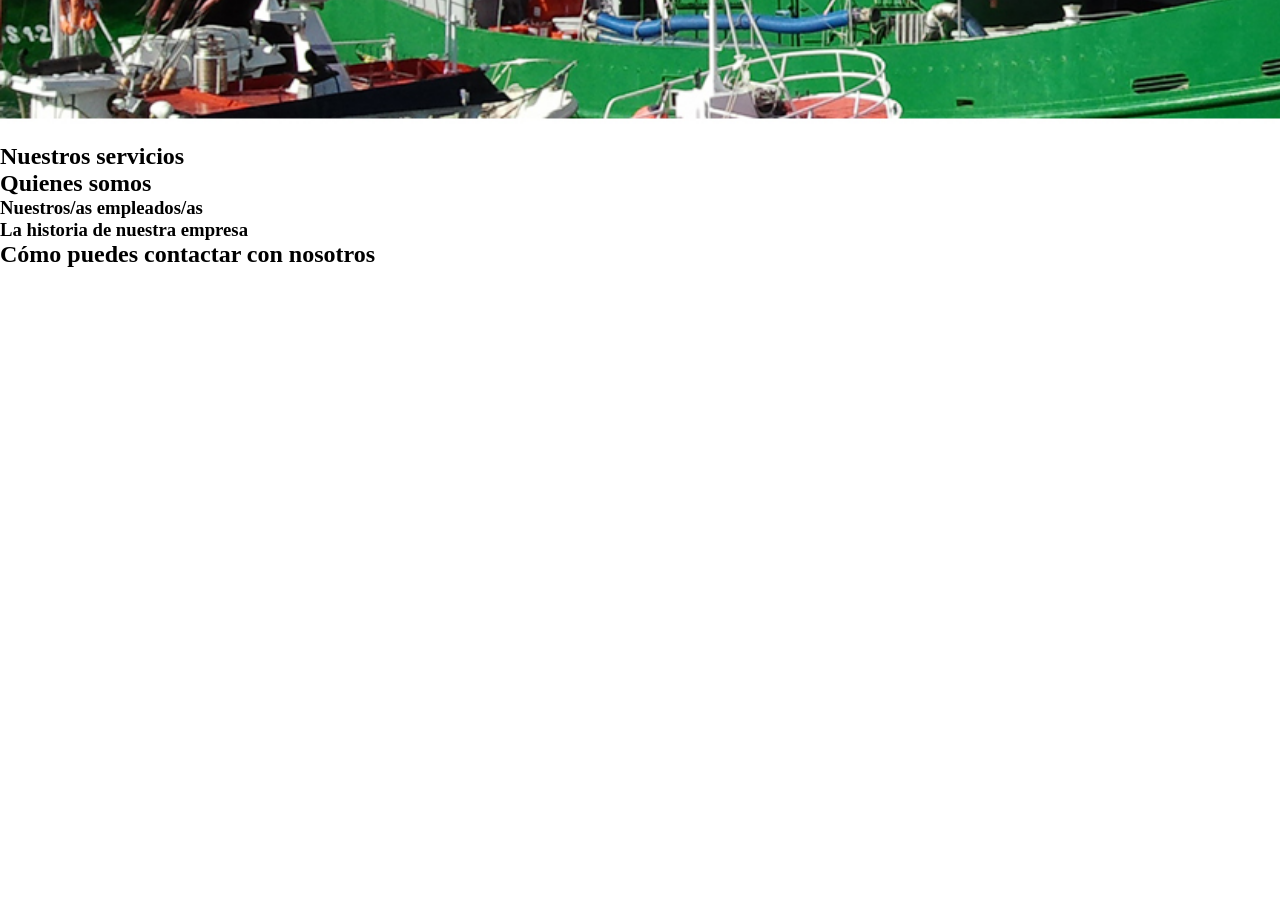
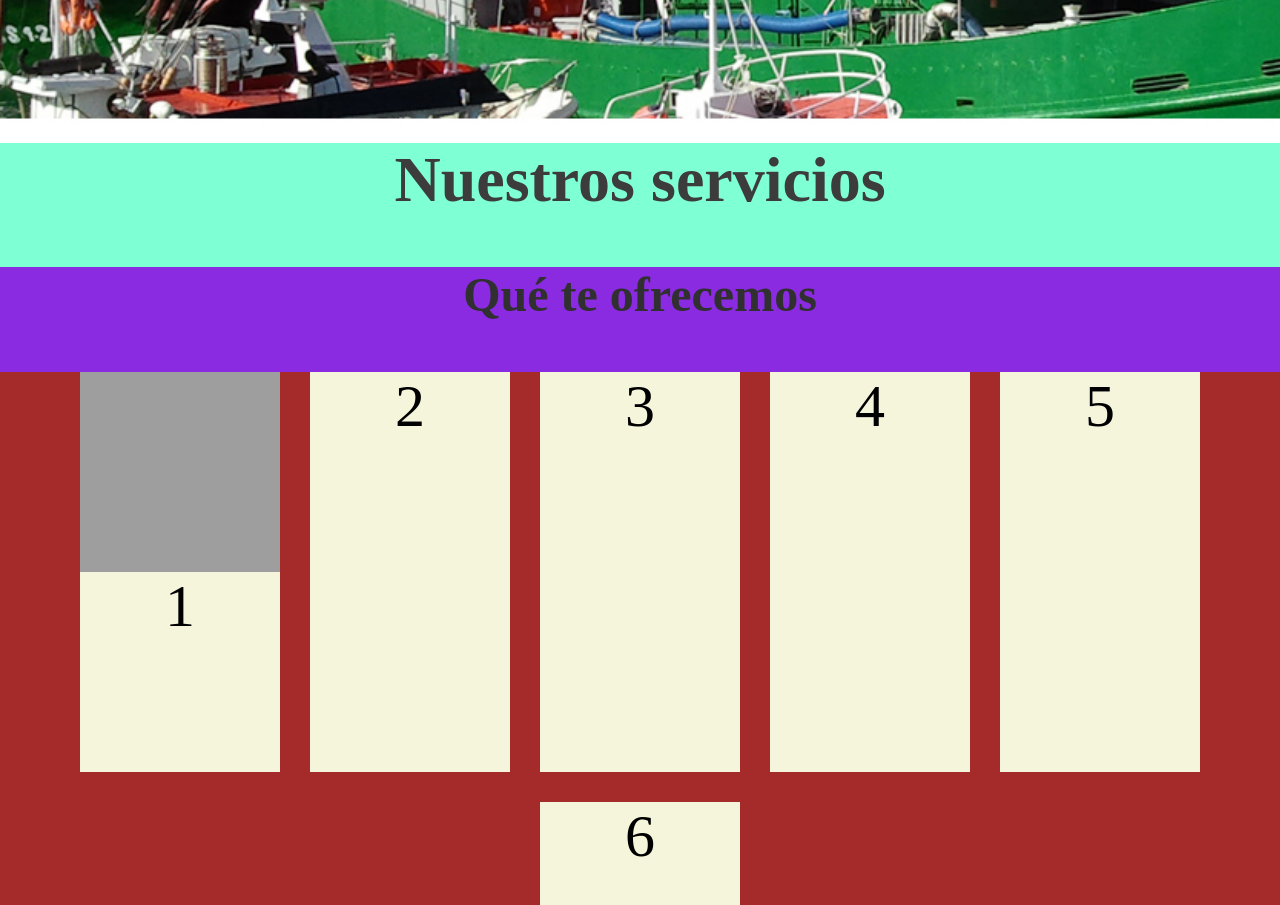
Before and after one commit to LiquidArtDevelopers/PROYECTO-1-HOLA-MUNDO, a plain HTML site: page index.html in a window 1280 px wide. Shown: the part 657-1562 px from the top of the page. Before the commit the page ends 925 px from the top, so only its background shows below. Drawn offline with Linux system fonts and the light colour scheme; grey boxes are pictures that could not be loaded.

Commit message:
html y css

```diff
--- a/css/estilos.css
+++ b/css/estilos.css
@@ -24,10 +24,85 @@ header{
   flex-direction: row;
   justify-content: center;
   align-items: center;
+}
+
+h1{
+  color: rgb(255, 255, 255);
+  font-size: 10rem;
+  text-align: center;
+  font-weight: bolder;
+  font-style: italic;
+  line-height: 7rem;
+  letter-spacing: 1rem;
+
+}
+h2{
+  color: rgb(60, 60, 60);
+  font-size: 4rem;
+}
+h3{
+  color: rgb(48, 48, 48);
+  font-size: 3rem;
+}
+
+.seccion_tipo1{
+  background-color: aquamarine;
+  display: flex;
+  flex-direction: column;
+  justify-content: flex-start;
+  align-items: center;
+
+  row-gap: 50px;
 
 }
 
-h1{
-  color: yellow;
-  font-size: 3rem;
+.seccion_tipo1 article{
+
+  background-color: blueviolet;
+  width: 100%;
+
+  display: flex;
+  flex-direction: column;
+  justify-content: flex-start;
+  align-items: center;
+
+  row-gap: 50px;
+
 }
+.seccion_tipo1 article .contenedor_cajas{
+  width: 100%;
+  background-color:brown;
+
+  display: flex;
+  flex-direction: row;
+  justify-content: center;
+  align-items: flex-start;
+  flex-wrap: wrap;
+  column-gap: 30px;
+  row-gap: 30px;
+
+}
+
+.caja{
+  width: 200px;
+  height: 400px;
+  min-width: 200px;
+  min-height: 400px;
+  background-color: beige;
+
+  display: flex;
+  flex-direction: column;
+  justify-content: flex-start;
+  align-items: center;
+}
+
+.caja img{
+  width: 100%;
+  height: 200px;
+  object-fit: cover;
+
+}
+
+.caja p{
+  font-size: 60px;
+}
--- a/index.html
+++ b/index.html
@@ -9,19 +9,39 @@
 <body>
 
     <nav>
-
     </nav>
 
     <header>
-
         <h1>Este es el encabezado principal</h1>
-
     </header>
 
     <main>
-
-        <section>
+        <section class="seccion_tipo1">
             <h2>Nuestros servicios</h2>
+            <article>
+                <h3>Qué te ofrecemos</h3>
+                <div class="contenedor_cajas">
+                    <div class="caja">
+                        <img src="./img/freestocks-_3Q3tsJ01nc-unsplash.jpg" alt="">
+                        <p>1</p>
+                    </div>
+                    <div class="caja">
+                        <p>2</p>
+                    </div>
+                    <div class="caja">
+                        <p>3</p>
+                    </div>
+                    <div class="caja">
+                        <p>4</p>
+                    </div>
+                    <div class="caja">
+                        <p>5</p>
+                    </div>
+                    <div class="caja">
+                        <p>6</p>
+                    </div>
+                </div>
+            </article>
         </section>
 
         <section>
@@ -35,7 +55,7 @@
                 </article>
         </section>
 
-        <section>
+        <section class="seccion_tipo1">
                 <h2>Cómo puedes contactar con nosotros</h2>
         </section>
 
```
Also changed, not shown: 1 other file.
